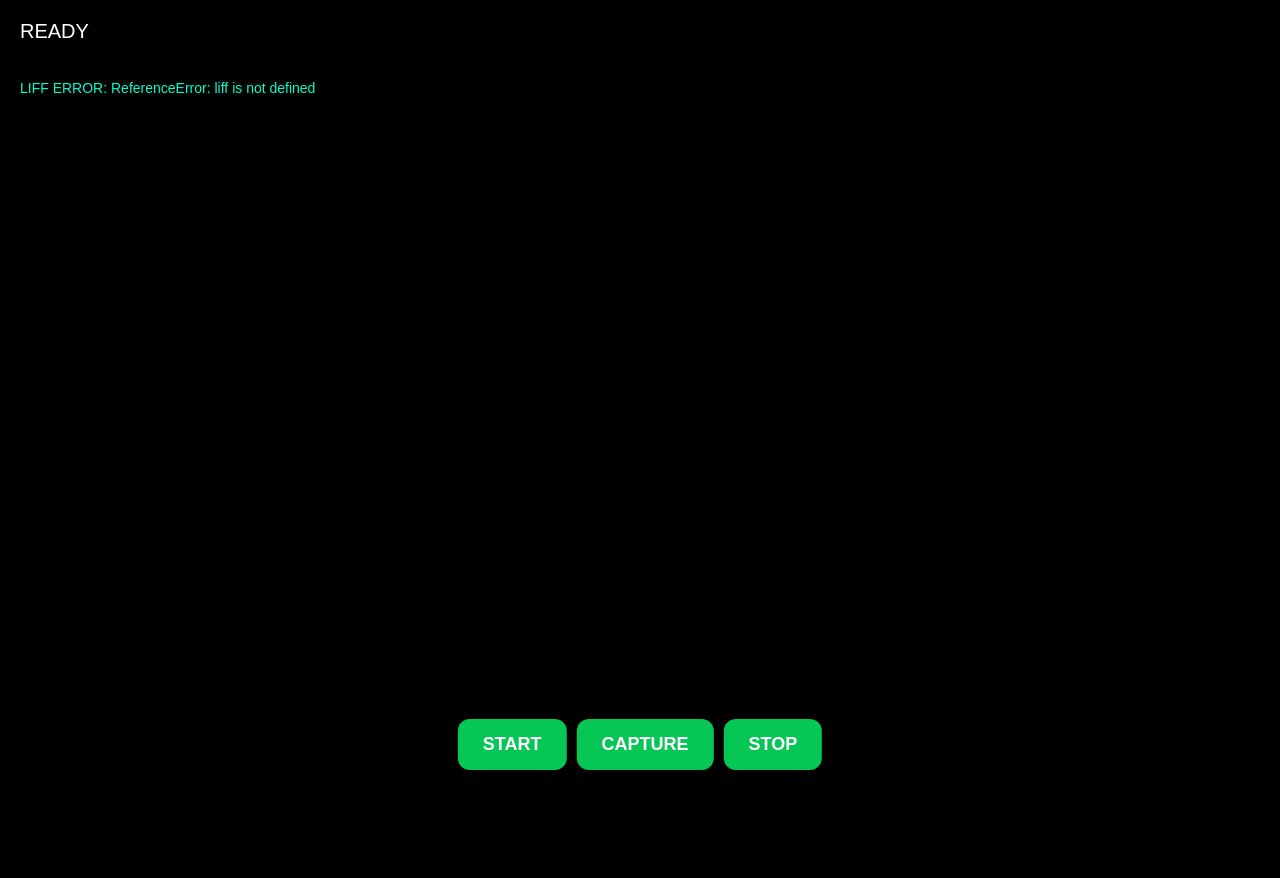
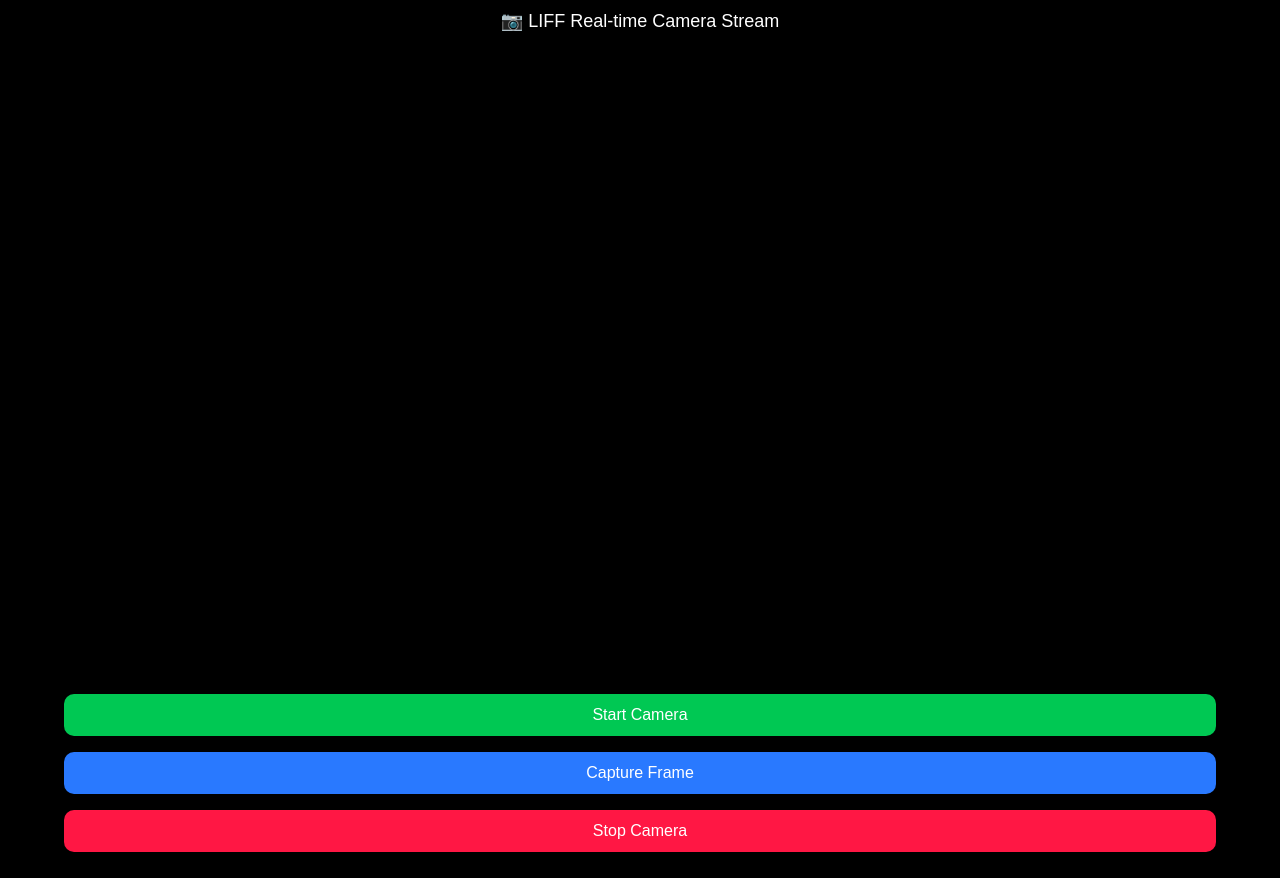
Before and after one commit to Thanoo2522/gitbackend, a Flask app: page /vdo in a window 1280 px wide. Before the commit the page ends 770 px from the top, so only its background shows below. Run offline with Flask 3, Linux system fonts and the light colour scheme; parts of the project's set-up code (start-up, migrations or seed data) failed here and were passed over; some libraries are stand-ins or nearby versions.

Commit message:
update feature

```diff
--- a/templates/vdo.html
+++ b/templates/vdo.html
@@ -1,261 +1,137 @@
 <!DOCTYPE html>
-<html lang="th">
+<html lang="en">
 <head>
 <meta charset="UTF-8">
-
-<title>LIFF AI Camera</title>
-
-<meta name="viewport" content="width=device-width, initial-scale=1.0, maximum-scale=1.0, user-scalable=no">
+<title>LIFF Camera Stream</title>
+<meta name="viewport" content="width=device-width, initial-scale=1, maximum-scale=1">
 
 <script src="https://static.line-scdn.net/liff/edge/2/sdk.js"></script>
 
 <style>
-html, body {
-    margin: 0;
-    padding: 0;
-    width: 100%;
-    height: 100%;
-    background: black;
-    overflow: hidden;
-    font-family: Arial, sans-serif;
+body{
+    margin:0;
+    background:black;
+    color:white;
+    font-family:Arial;
+    text-align:center;
 }
 
-/* VIDEO FULLSCREEN */
-#video {
-    position: fixed;
-    top: 0;
-    left: 0;
-    width: 100vw;
-    height: 100vh;
-    object-fit: cover;
+header{
+    padding:10px;
+    font-size:18px;
 }
 
-/* RESULT */
-#result {
-    position: fixed;
-    top: 20px;
-    left: 20px;
-    color: white;
-    font-size: 20px;
-    text-shadow: 0 0 5px black;
-    z-index: 10;
+video{
+    width:100%;
+    height:auto;
+    background:black;
 }
 
-/* DEBUG */
-#debug {
-    position: fixed;
-    top: 80px;
-    left: 20px;
-    color: #00ffcc;
-    font-size: 14px;
-    text-shadow: 0 0 5px black;
-    z-index: 10;
+button{
+    width:90%;
+    padding:12px;
+    margin:8px;
+    font-size:16px;
+    border:none;
+    border-radius:10px;
 }
 
-/* BUTTONS */
-#ui {
-    position: fixed;
-    bottom: 30px;
-    left: 50%;
-    transform: translateX(-50%);
-    display: flex;
-    gap: 10px;
-    z-index: 20;
+#startBtn{background:#00c853;color:white;}
+#snapBtn{background:#2979ff;color:white;}
+#stopBtn{background:#ff1744;color:white;}
+
+canvas{
+    display:none;
 }
 
-button {
-    padding: 15px 25px;
-    font-size: 18px;
-    border: none;
-    border-radius: 12px;
-    background: #06c755;
-    color: white;
-    cursor: pointer;
-    font-weight: bold;
-    box-shadow: 0 4px 6px rgba(0,0,0,0.3);
-}
-
-button:active {
-    background: #05a647;
+img{
+    width:90%;
+    margin-top:10px;
+    border-radius:10px;
 }
 </style>
 </head>
 
 <body>
 
-<!-- ================= VIDEO ================= -->
-<!-- เพิ่ม attribute ให้ครบถ้วนป้องกันเบราว์เซอร์บล็อกวิดีโอ -->
-<video id="video" autoplay playsinline muted loop></video>
+<header>
+📷 LIFF Real-time Camera Stream
+</header>
 
-<!-- ================= UI ================= -->
-<div id="result">READY</div>
-<div id="debug">waiting...</div>
+<video id="video" autoplay playsinline></video>
 
-<div id="ui">
-    <button onclick="startCamera()">START</button>
-    <button onclick="capture()">CAPTURE</button>
-    <button onclick="stopCamera()">STOP</button>
-</div>
+<button id="startBtn">Start Camera</button>
+<button id="snapBtn">Capture Frame</button>
+<button id="stopBtn">Stop Camera</button>
 
-<!-- ================= CANVAS ================= -->
-<canvas id="canvas" width="224" height="224" style="display:none;"></canvas>
+<canvas id="canvas"></canvas>
+<img id="snapshot"/>
 
 <script>
 
-// ================= CONFIG =================
-const LIFF_ID = "2010144029-njNgt99E";
-const API_URL = "https://gitbackend-416424538655.asia-southeast3.run.app";
-
-// ================= ELEMENTS =================
+let stream = null;
 const video = document.getElementById("video");
 const canvas = document.getElementById("canvas");
-const ctx = canvas.getContext("2d");
+const snapshot = document.getElementById("snapshot");
 
-const result = document.getElementById("result");
-const debug = document.getElementById("debug");
+async function initLiff(){
+    try{
+        await liff.init({ liffId: "YOUR_LIFF_ID" });
 
-let stream = null;
-
-// ================= LIFF INIT =================
-async function initLiff() {
-    try {
-        await liff.init({ liffId: LIFF_ID });
-        debug.innerText = "LIFF READY";
-
-        // หากรันในแอป LINE ให้เตะออกไปเปิดที่ External Browser ทันที เพื่อป้องกันปัญหา WebView บล็อกกล้อง
-        if (liff.isInClient()) {
-            liff.openWindow({
-                url: window.location.href,
-                external: true
-            });
+        // optional: auto login
+        if(!liff.isLoggedIn()){
+            liff.login();
         }
-    } catch (e) {
-        debug.innerText = "LIFF ERROR: " + e;
+    }catch(err){
+        console.log("LIFF init error:", err);
     }
 }
 
-initLiff();
-
-// ================= CAMERA START =================
-async function startCamera() {
-    // ตรวจสอบ Secure Context ป้องกันการรันผ่านไฟล์ดิบๆ (file:///)
-    if (!window.isSecureContext) {
-        debug.innerText = "ERROR: โปรดรันผ่าน HTTPS หรือ localhost เท่านั้น";
-        alert("หน้าเว็บนี้ไม่ปลอดภัย เบราว์เซอร์ปฏิเสธการเปิดกล้อง (ต้องเปิดผ่าน HTTPS)");
-        return;
-    }
-
-    try {
-        debug.innerText = "request camera...";
-
-        // ปรับแต่ง constraints ให้มีความยืดหยุ่น รองรับทั้งมือถือและ PC
-        const constraints = {
+// เปิดกล้องสด
+async function startCamera(){
+    try{
+        stream = await navigator.mediaDevices.getUserMedia({
             video: {
-                facingMode: "environment", // พยายามเรียกกล้องหลังก่อน
-                width: { ideal: 1280 },
-                height: { ideal: 720 }
+                facingMode: "environment" // กล้องหลังมือถือ
             },
             audio: false
-        };
+        });
 
-        // เรียกขอสตรีมภาพจากกล้อง
-        stream = await navigator.mediaDevices.getUserMedia(constraints);
         video.srcObject = stream;
 
-        // แก้ไขระบบรอการตอบรับเพื่อป้องกันอาการค้างบน iOS
-        await new Promise((resolve, reject) => {
-            video.onloadedmetadata = () => {
-                video.play()
-                    .then(resolve)
-                    .catch(reject);
-            };
-            video.onerror = (err) => reject(err);
-        });
-
-        debug.innerText = `CAMERA OK (${video.videoWidth}x${video.videoHeight})`;
-
-    } catch (e) {
-        console.error(e);
-
-        // แผนสำรอง (Fallback): หากเกิดข้อผิดพลาดจากเงื่อนไขสิ่งแวดล้อม ให้พยายามเปิดกล้องใดก็ได้ที่ใช้งานได้แทน
-        if (e.name === "OverconstrainedError" || e.name === "ConstraintNotSatisfiedError" || e.name === "NotFoundError") {
-            try {
-                debug.innerText = "Fallback to default camera...";
-                stream = await navigator.mediaDevices.getUserMedia({ video: true, audio: false });
-                video.srcObject = stream;
-                await video.play();
-                debug.innerText = `CAMERA OK (${video.videoWidth}x${video.videoHeight})`;
-            } catch (fallbackError) {
-                debug.innerText = "FALLBACK ERROR: " + fallbackError.message;
-            }
-        } else {
-            debug.innerText = "CAMERA ERROR: " + e.message;
-        }
+    }catch(err){
+        alert("Cannot access camera: " + err);
+        console.log(err);
     }
 }
 
-// ================= CAPTURE =================
-async function capture() {
-    if (!video.srcObject || video.readyState < 2) {
-        debug.innerText = "No camera active or video not ready";
-        return;
-    }
+// ถ่ายภาพจาก stream
+function captureFrame(){
+    const ctx = canvas.getContext("2d");
 
-    try {
-        // วาดภาพจากวิดีโอลงบน canvas ขนาด 224x224 ตามที่ AI โมเดลกำหนด
-        ctx.drawImage(video, 0, 0, 224, 224);
+    canvas.width = video.videoWidth;
+    canvas.height = video.videoHeight;
 
-        result.innerText = "Sending...";
+    ctx.drawImage(video, 0, 0, canvas.width, canvas.height);
 
-        const blob = await new Promise(res =>
-            canvas.toBlob(res, "image/jpeg", 0.85)
-        );
+    const dataURL = canvas.toDataURL("image/png");
+    snapshot.src = dataURL;
+}
 
-        if (!blob) {
-            result.innerText = "Canvas Export Error";
-            return;
-        }
-
-        const form = new FormData();
-        form.append("image", blob, "frame.jpg");
-
-        // ส่งข้อมูลไปยัง API หลังบ้าน
-        const r = await fetch(API_URL + "/predict", {
-            method: "POST",
-            body: form
-        });
-
-        if (!r.ok) {
-            throw new Error(`HTTP error! status: ${r.status}`);
-        }
-
-        const data = await r.json();
-        console.log(data);
-
-        if (data.status === "success" || data.label) {
-            // ปรับเงื่อนไขรองรับรูปแบบโครงสร้าง JSON ผลลัพธ์ของข้อมูล
-            const confidence = data.confidence ? Math.round(data.confidence * 100) + "%" : "";
-            result.innerHTML = `${data.label} <br> ${confidence}`;
-        } else {
-            result.innerText = data.message || "Unknown response format";
-        }
-
-    } catch (e) {
-        console.error(e);
-        result.innerText = "SEND ERROR: " + e.message;
+// หยุดกล้อง
+function stopCamera(){
+    if(stream){
+        stream.getTracks().forEach(track => track.stop());
+        video.srcObject = null;
     }
 }
 
-// ================= STOP CAMERA =================
-function stopCamera() {
-    if (stream) {
-        stream.getTracks().forEach(t => t.stop());
-        stream = null;
-        video.srcObject = null;
-        result.innerText = "READY";
-        debug.innerText = "camera off";
-    }
-}
+// Events
+document.getElementById("startBtn").onclick = startCamera;
+document.getElementById("snapBtn").onclick = captureFrame;
+document.getElementById("stopBtn").onclick = stopCamera;
+
+initLiff();
 
 </script>
 
```
